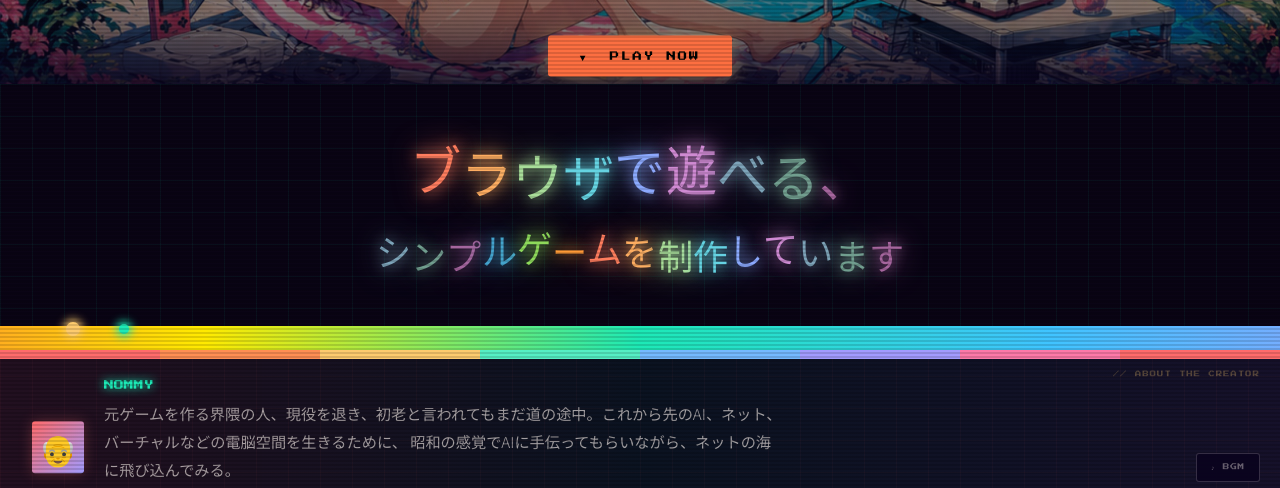
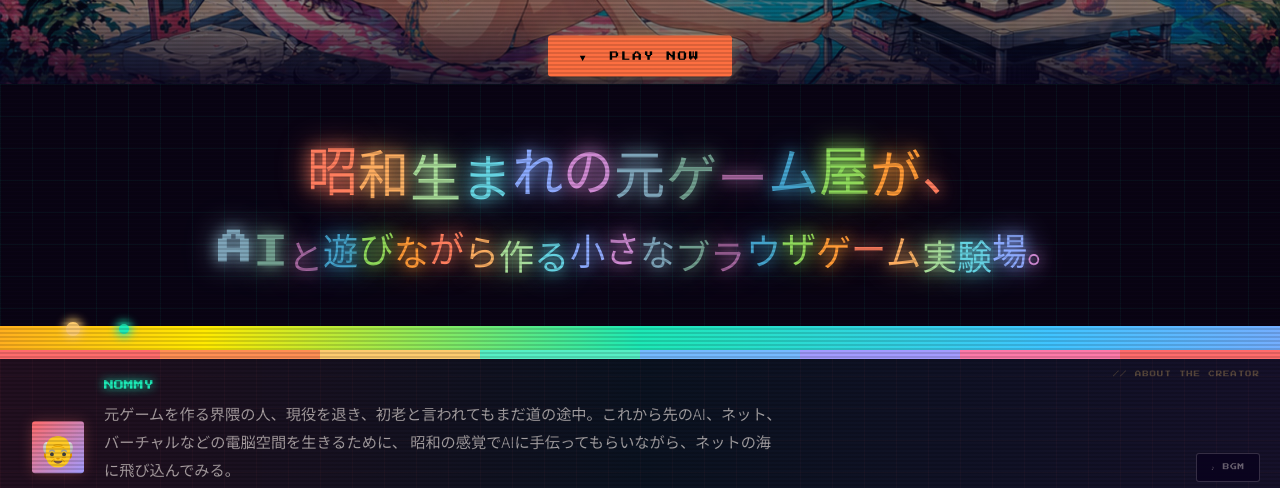
Before and after one commit to nommy-465/nommys-game-lab, a plain HTML site: page index.html in a window 1280 px wide. Shown: the part 296-784 px from the top of the page. Drawn offline with Linux system fonts and the light colour scheme; a web font is replaced by a local one.

Commit message:
Update homepage tagline

```diff
--- a/index.html
+++ b/index.html
@@ -1006,8 +1006,8 @@ footer p { font-family:'VT323',monospace; font-size:1rem; color:rgba(255,245,240
   <div class="pixel-tagline-wrap">
     <div class="pixel-tagline-grid"></div>
     <div class="pixel-tagline-inner">
-      <div class="pixel-line" id="pline1">ブラウザで遊べる、</div>
-      <div class="pixel-line" id="pline2">シンプルゲームを制作しています</div>
+      <div class="pixel-line" id="pline1">昭和生まれの元ゲーム屋が、</div>
+      <div class="pixel-line" id="pline2">AIと遊びながら作る小さなブラウザゲーム実験場。</div>
     </div>
     <div class="pixel-scanlines"></div>
   </div>
```
